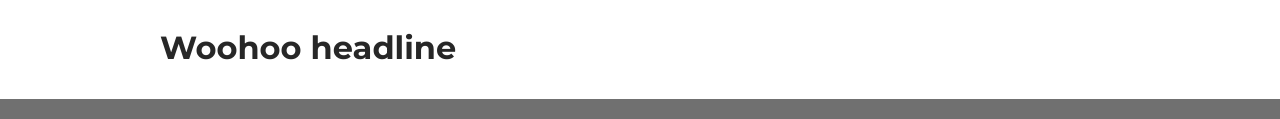
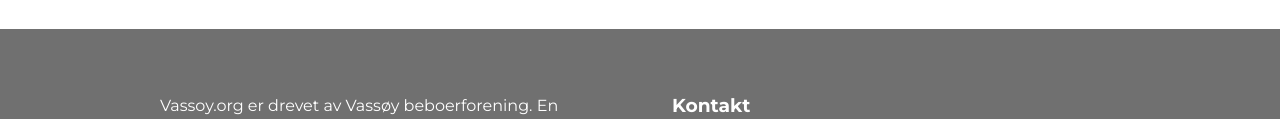
Before and after one commit to tommyka/vassoy-dot-org, a Gatsby site: page /events/2019-02-20-test-post in a window 1280 px wide. Shown: the part 452-571 px from the top of the page. Built offline with nearby package versions, Linux system fonts and the light colour scheme; Gatsby itself is replaced by a stand-in of ours.

Commit message:
forgot headline

```diff
--- a/src/pages/events/2019-02-20-test-post.md
+++ b/src/pages/events/2019-02-20-test-post.md
@@ -10,5 +10,3 @@ description: |-
 Da er vi klar for en ny Vassøydilt. Denne gang blir det en vårdilt i forhåpentligvis nydelig vårvær.
 Mer informasjon om påmelding kommer, men sett av dagen i kalenderen og følg med. Vi satser på at det blir en flott dag med utfordringer for både store og små :)
 Selvfølgelig blir det også noe godt å spise og drikke i idrettslokalet etter dilten :)
-
-## Woohoo headline
```
